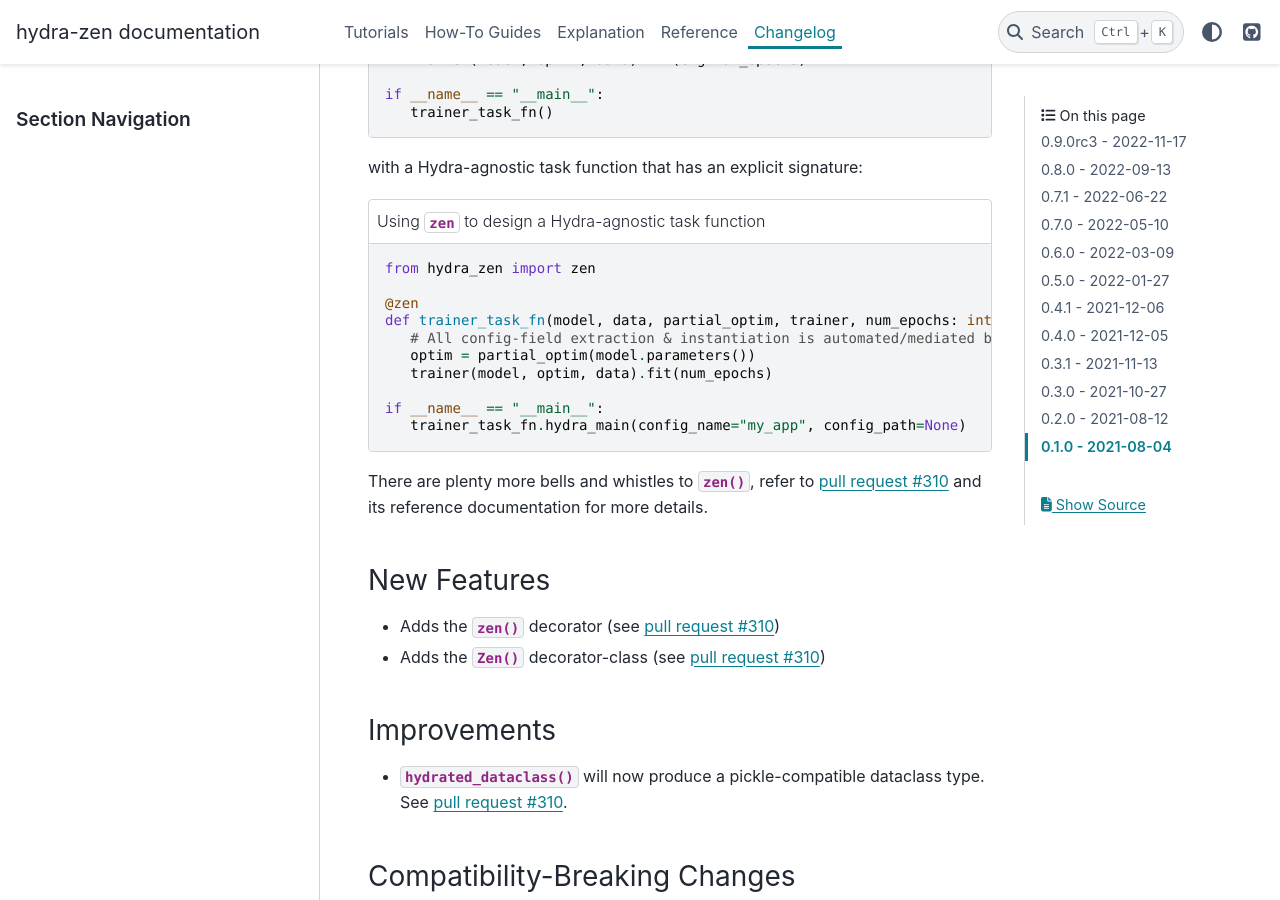
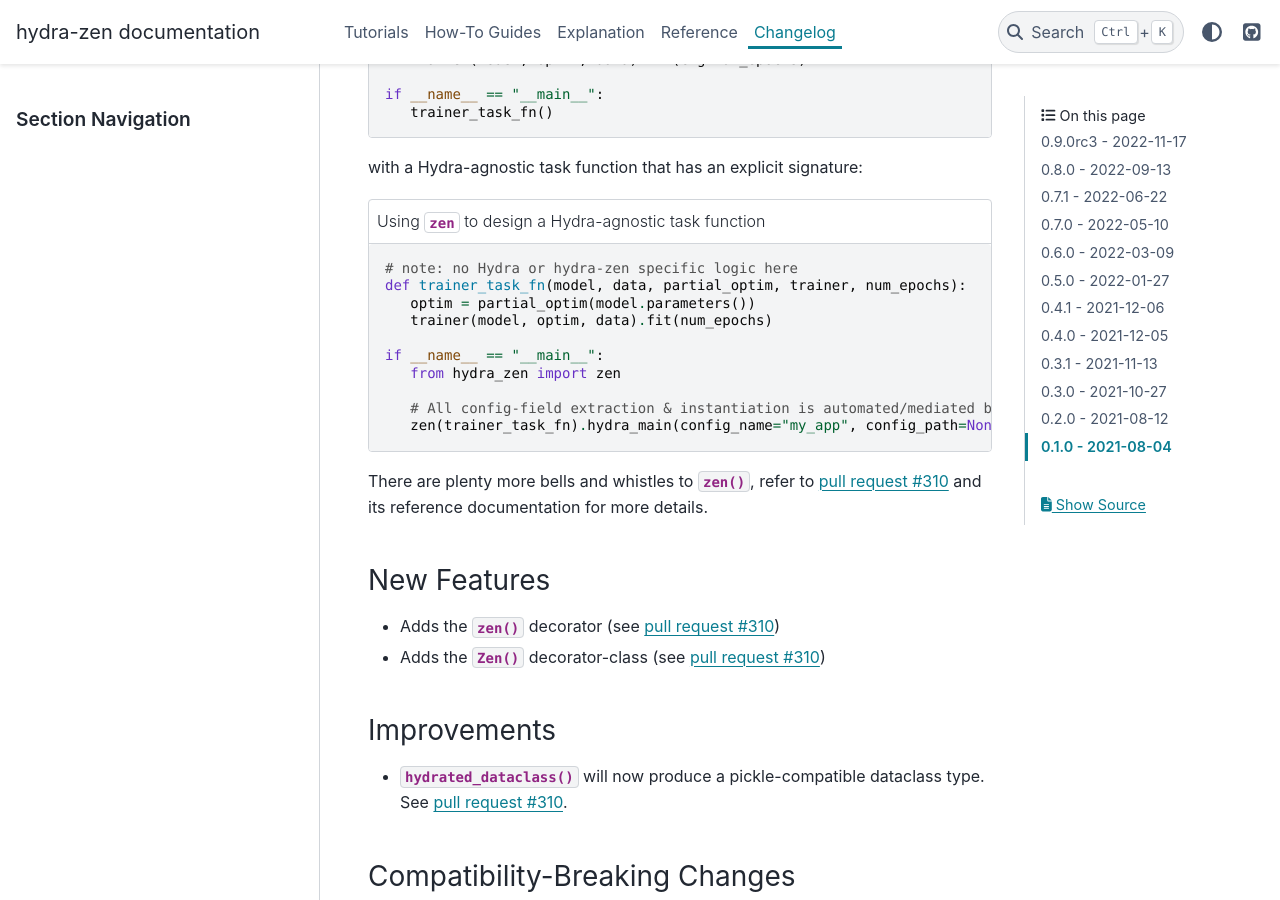
Before and after one commit to mit-ll-responsible-ai/hydra-zen, a Sphinx documentation site: the page built from docs/source/changes.rst, in a window 1280 px wide and 900 px high, scrolled down 1040 px. Built offline with Sphinx 7.4.7 and the PyData theme 0.15.4, drawn with Linux system fonts in a browser that asks for light colours; the version number could not be read and is left out.

Commit message:
update changelog docs

```diff
--- a/docs/source/changes.rst
+++ b/docs/source/changes.rst
@@ -49,16 +49,16 @@ with a Hydra-agnostic task function that has an explicit signature:
 .. code-block:: python
    :caption: Using `zen` to design a Hydra-agnostic task function
 
-   from hydra_zen import zen
-
-   @zen
-   def trainer_task_fn(model, data, partial_optim, trainer, num_epochs: int):
-      # All config-field extraction & instantiation is automated/mediated by zen
+   # note: no Hydra or hydra-zen specific logic here
+   def trainer_task_fn(model, data, partial_optim, trainer, num_epochs):
       optim = partial_optim(model.parameters())
       trainer(model, optim, data).fit(num_epochs)
 
    if __name__ == "__main__":
-      trainer_task_fn.hydra_main(config_name="my_app", config_path=None)
+      from hydra_zen import zen
+
+      # All config-field extraction & instantiation is automated/mediated by zen
+      zen(trainer_task_fn).hydra_main(config_name="my_app", config_path=None,version_base="1.2")
 
 
 There are plenty more bells and whistles to :func:`~hydra_zen.zen`, refer to :pull:`310` and its reference documentation for more details.
```
